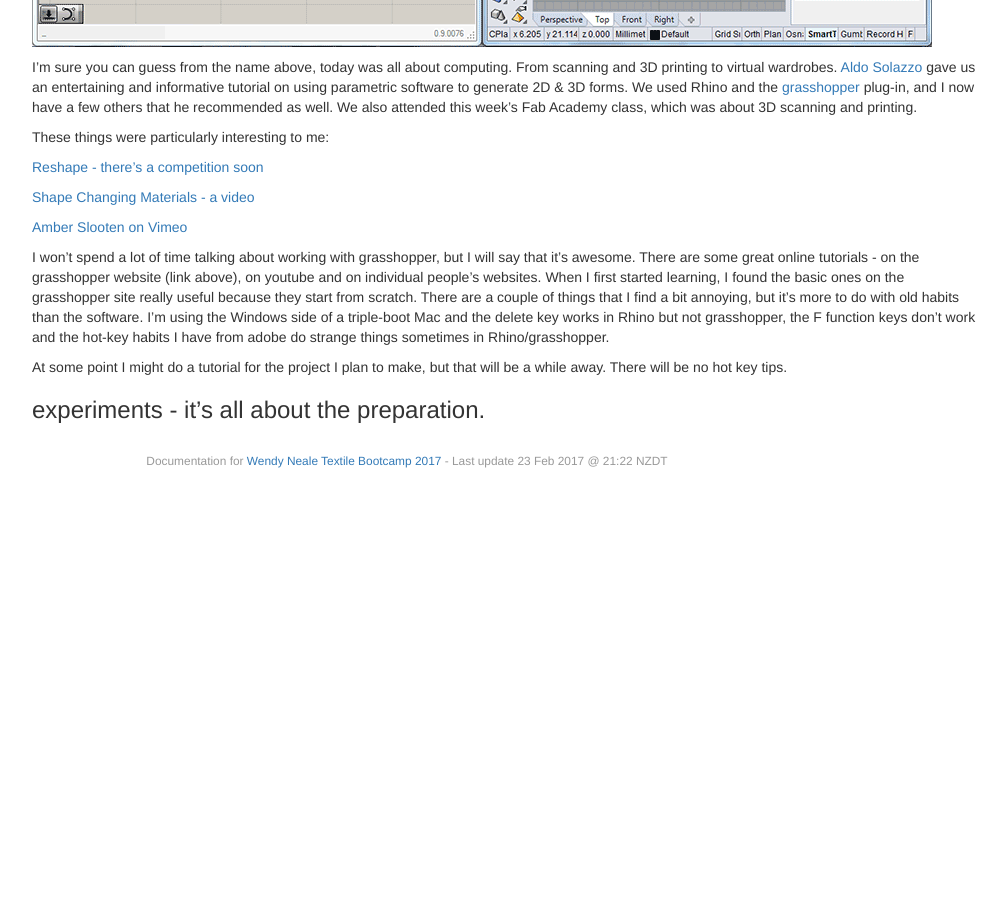
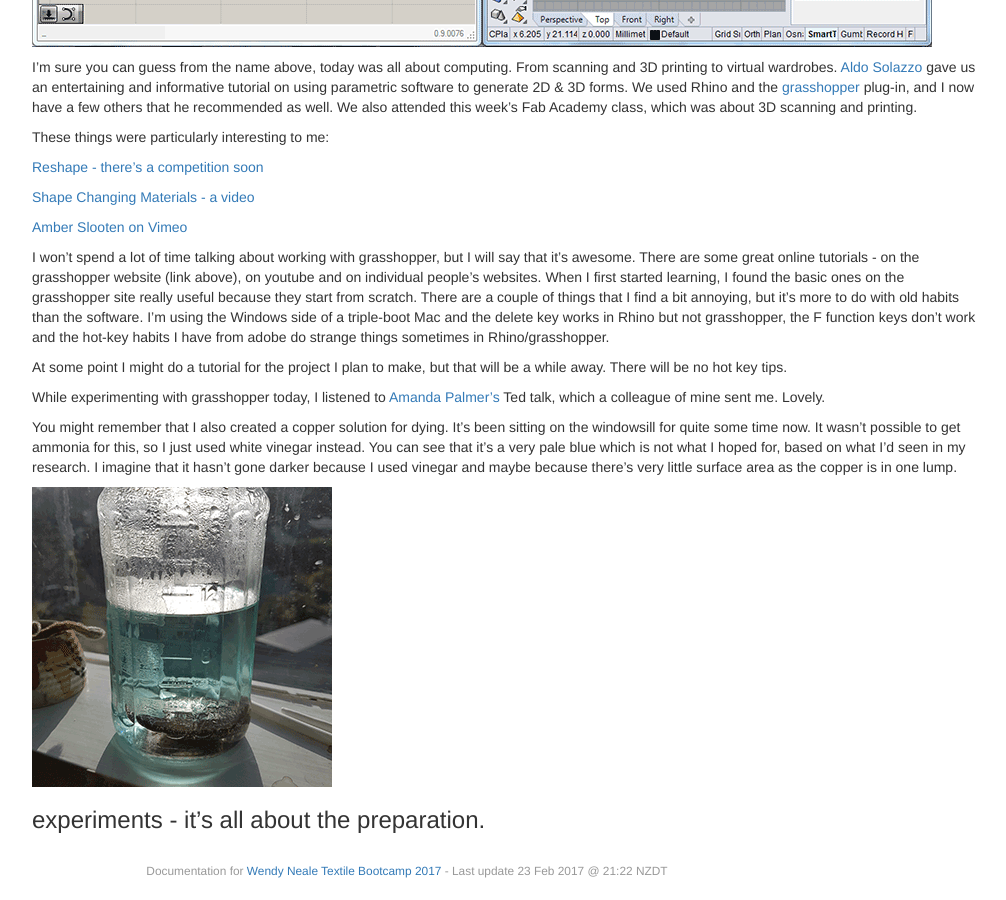
Before and after one commit to wendwarge/wendwarge.github.io, a Jekyll site: the page built from _posts/2017-02-23-day-three.md, in a window 1280 px wide and 900 px high, scrolled down 612 px. Shown: the whole window, without its empty margins (233-1239 px from the left). Built offline with Jekyll 4.4.1, drawn with Linux system fonts in a browser that asks for light colours; before the commit the page ends 1102 px from its top, so only the background shows below that.

Commit message:
day three updates

```diff
--- a/_posts/2017-02-23-day-three.md
+++ b/_posts/2017-02-23-day-three.md
@@ -20,6 +20,9 @@ I won't spend a lot of time talking about working with grasshopper, but I will s
 
 At some point I might do a tutorial for the project I plan to make, but that will be a while away. There will be no hot key tips.
 
+While experimenting with grasshopper today, I listened to [Amanda Palmer's](https://www.ted.com/talks/amanda_palmer_the_art_of_asking) Ted talk, which a colleague of mine sent me. Lovely.
 
+You might remember that I also created a copper solution for dying. It's been sitting on the windowsill for quite some time now. It wasn't possible to get ammonia for this, so I just used white vinegar instead. You can see that it's a very pale blue which is not what I hoped for, based on what I'd seen in my research. I imagine that it hasn't gone darker because I used vinegar and maybe because there's very little surface area as the copper is in one lump.
 
+![Copper Solution](/images/2017-02-23-day-three/copper-solution.png)
 ### experiments - it's all about the preparation.
```
Also changed, not shown: _posts/2017-02-21-day-one.md (+2 -2 lines).
